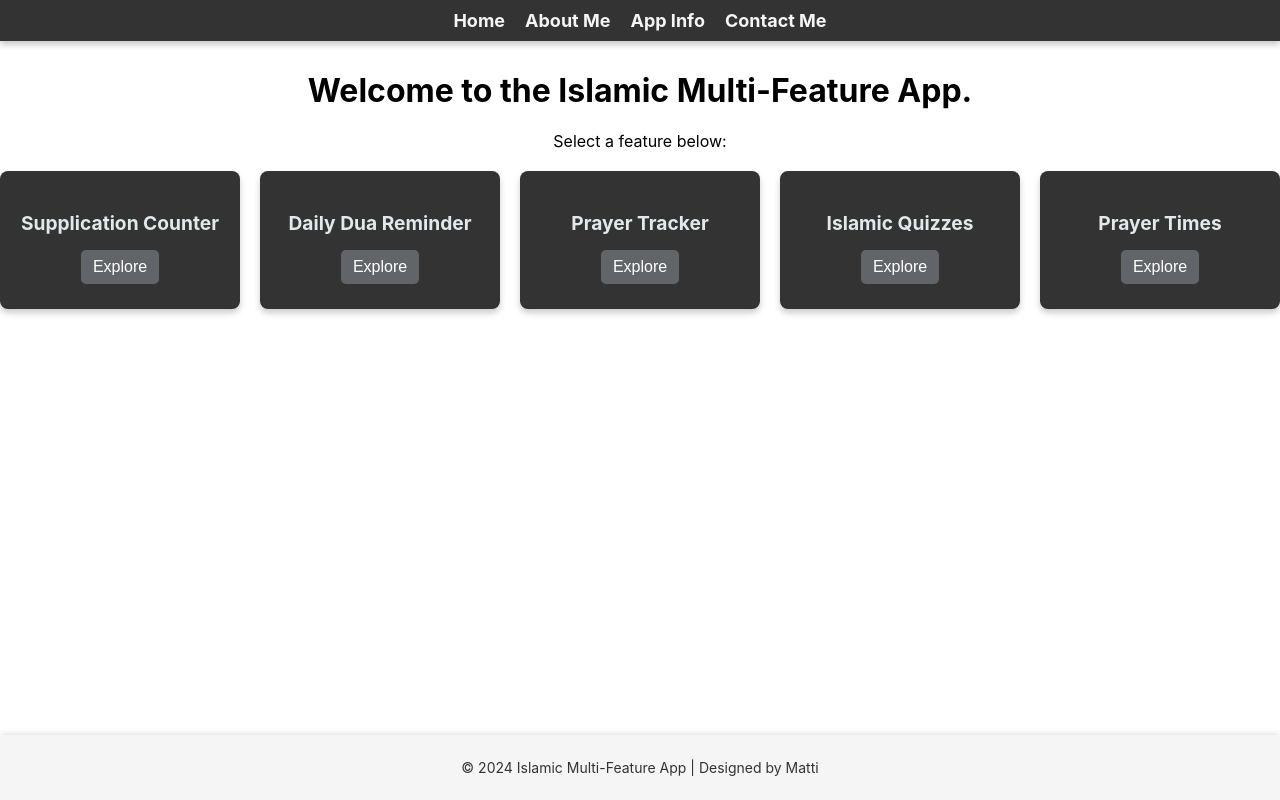
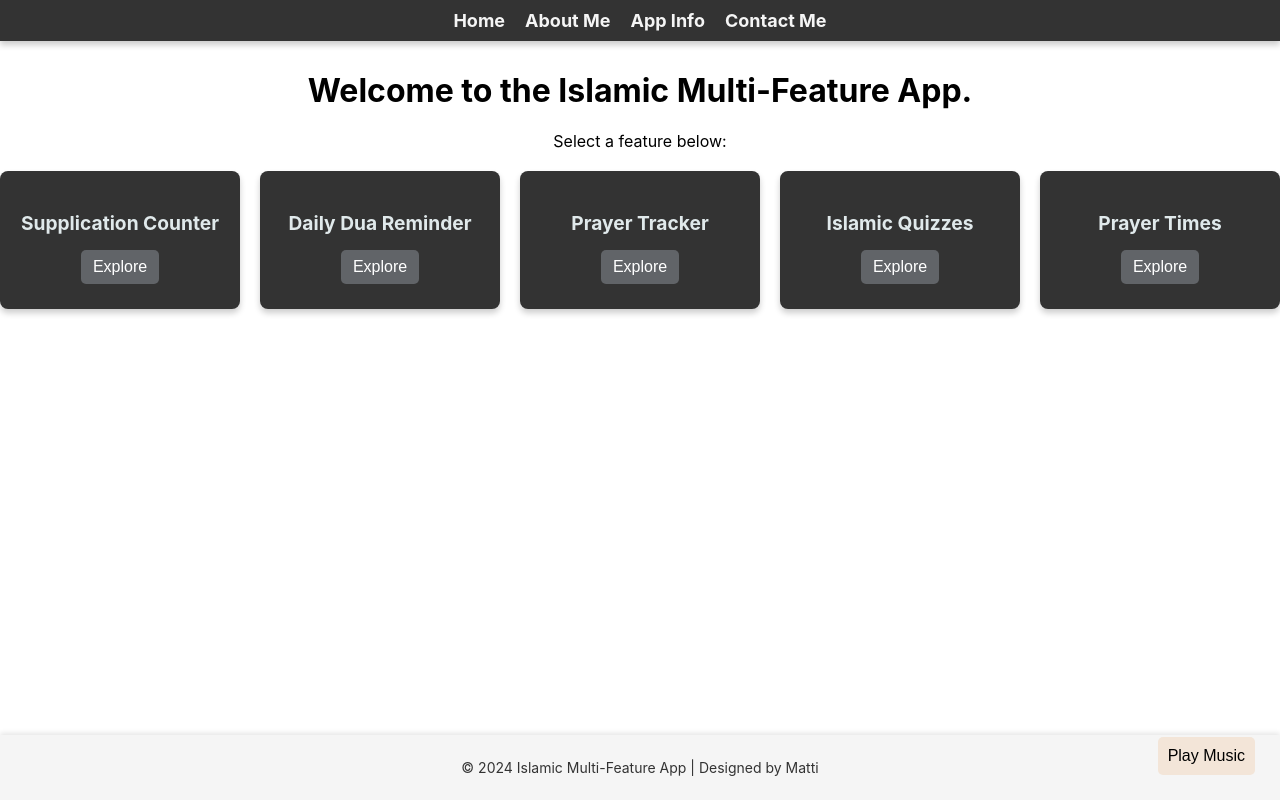
Before and after one commit to akh-mkn/Hackathon-Project-islamic-app-, a React (Create React App) app in the folder frontend/: page / in a window 1280 px wide. Built offline with nearby package versions, Linux system fonts and the light colour scheme.

Commit message:
Added background music feature with a play/pause button.

```diff
--- a/frontend/src/App.js
+++ b/frontend/src/App.js
@@ -13,11 +13,13 @@ import AboutMe from "./components/AboutMe";
 import AppInfo from "./components/AppInfo";
 import ContactMe from "./components/ContactMe";
 import Footer from "./components/Footer";
+import MusicPlayer from "./components/MusicPlayer";
 
 function App() {
     return (
         <Router>
             <div>
+            <MusicPlayer />
             <Routes>
                 <Route path="/" element={<WelcomePage />} />
                 <Route path="/supplication-counter" element={<SupplicationCounter />} />
--- /dev/null
+++ b/frontend/src/components/MusicPlayer.js
@@ -0,0 +1,41 @@
+import React, { useRef, useState } from "react";
+
+function MusicPlayer() {
+  const [isPlaying, setIsPlaying] = useState(false);
+  const audioRef = useRef(null);
+
+  // Toggle play/pause
+  const togglePlayPause = () => {
+    if (isPlaying) {
+      audioRef.current.pause();
+    } else {
+      audioRef.current.play();
+    }
+    setIsPlaying(!isPlaying);
+  };
+
+  return (
+    <div style={{ position: "fixed", bottom: "20px", right: "20px", zIndex: "1000" }}>
+      <audio ref={audioRef} loop>
+        <source src="/audio/background-music (2).mp3" type="audio/mpeg" />
+        Your browser does not support the audio element.
+      </audio>
+      <button
+        onClick={togglePlayPause}
+        style={{
+          padding: "10px",
+          backgroundColor: "#F3E5D8",
+          color: "black",
+          border: "none",
+          borderRadius: "5px",
+          cursor: "pointer",
+          fontSize: "1em",
+        }}
+      >
+        {isPlaying ? "Pause Music" : "Play Music"}
+      </button>
+    </div>
+  );
+}
+
+export default MusicPlayer;
```
Also changed, not shown: 1 other file (tests, documents, lock files or other folders).
